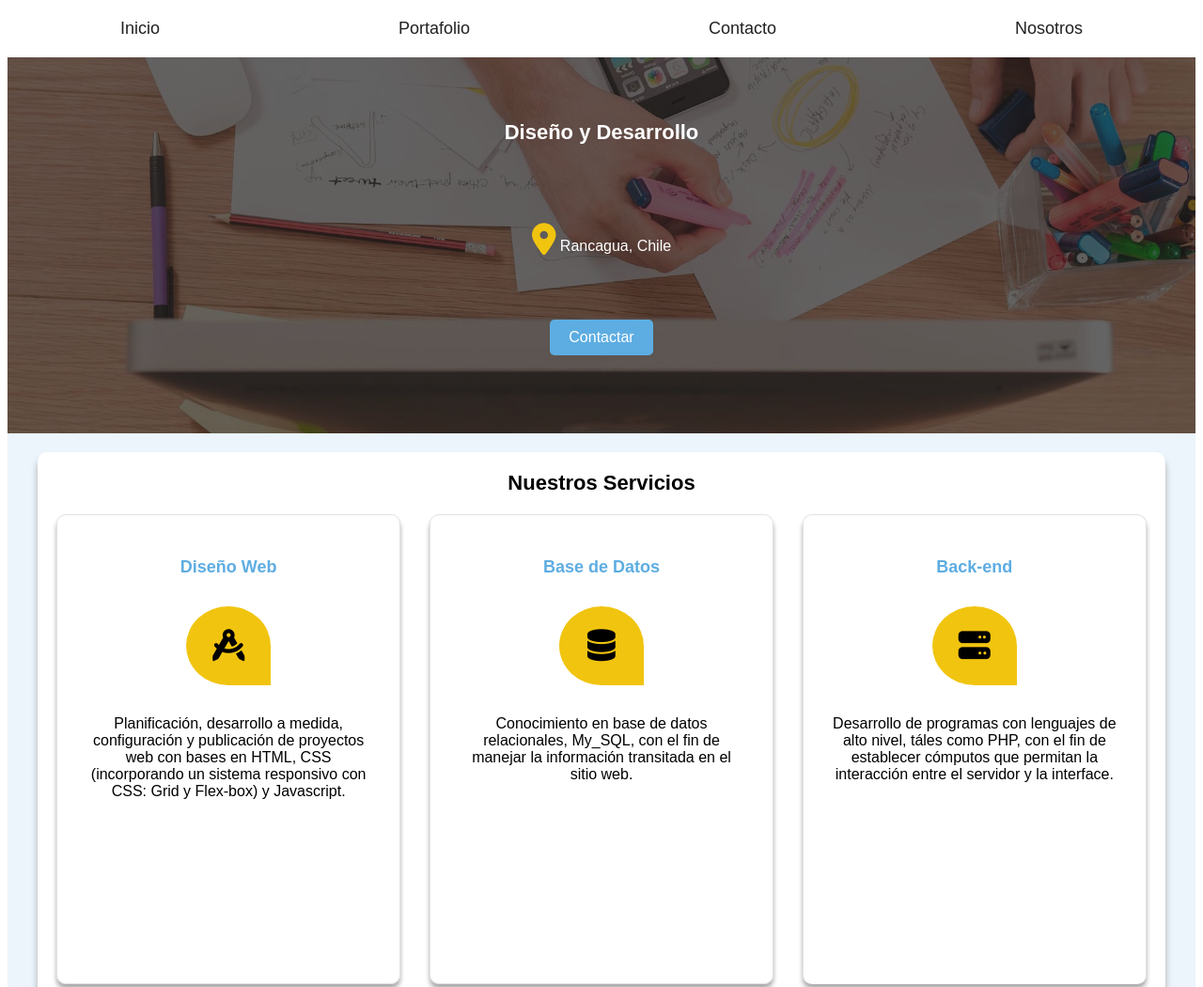
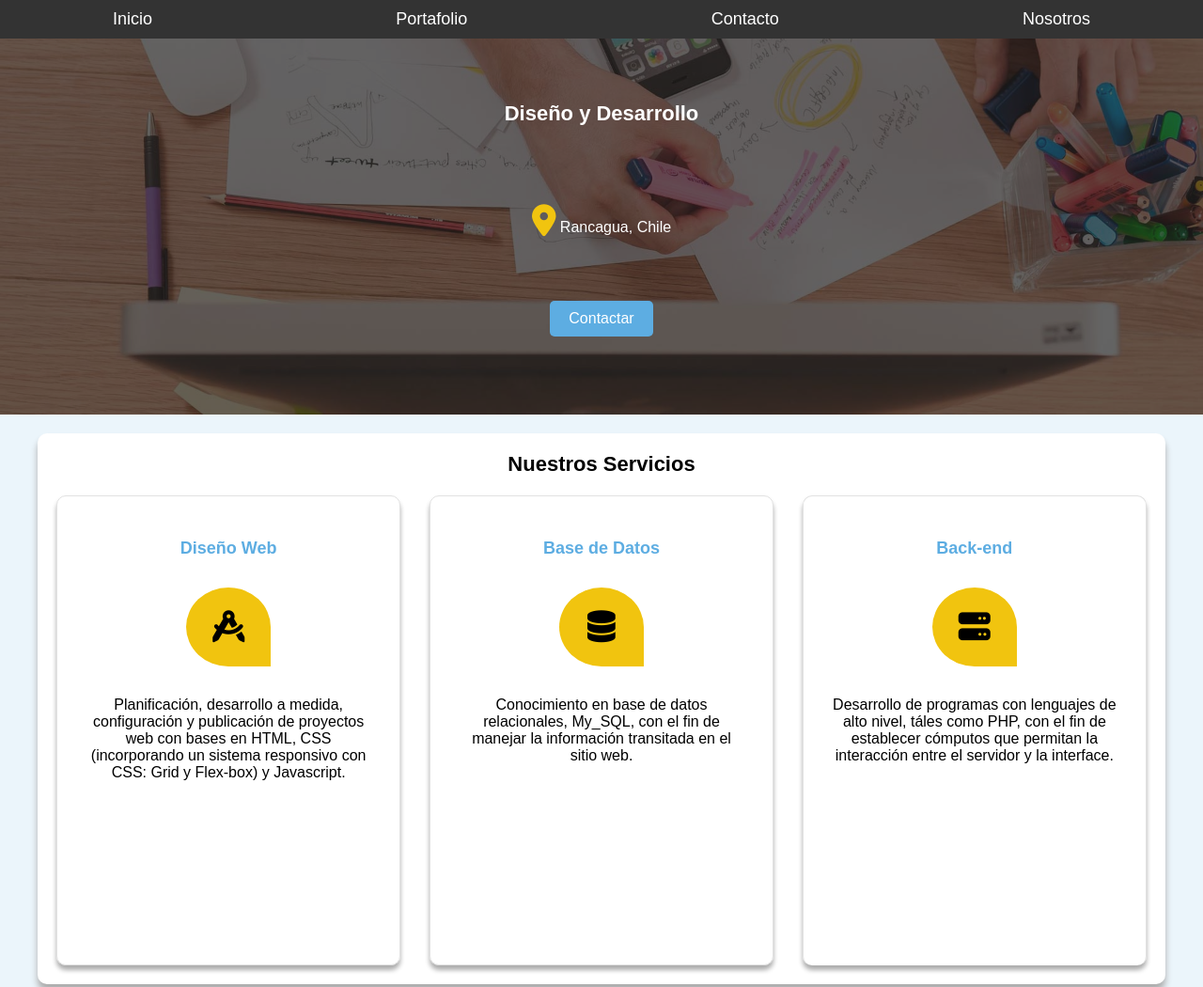
Before and after one commit to juancpereiraap/landing-page, a plain HTML site: page index.html in a window 1280 px wide. Shown: the top 1050 px of the page at 94% size. Drawn offline with Linux system fonts and the light colour scheme.

Commit message:
Update 13-8.     The idea on this update is to polish a little bit simple details about renaiming some classes or eraising some others in order to create a cleaner code.

```diff
--- a/css/style.css
+++ b/css/style.css
@@ -2,6 +2,7 @@
     --oscuro: #212121;
     --primario: #F1C40F;
     --secundario: #5DADE2;
+    --hoverOscuro: #424242;
     --altura-hero: 25rem;
     --altura-hero-desktop: 40rem;
     --fondo: #EBF5FB;
@@ -17,11 +18,13 @@ html{
 }
 body{
     font-family: Arial, Helvetica, sans-serif;
+    margin: 0;
 }
 
 /* Configuraciones generales */
 
 a{
+    display: inline-block;
     text-decoration: none;
     font-size: 1.8rem;
     color: var(--oscuro);
@@ -44,6 +47,8 @@ h2{
     background-color: var(--primario);
     border-radius: 50% 50% 0 50%;
     display: inline-block;
+    padding: 2.5rem;
+    min-width: 9rem;
 
 }
 
@@ -68,10 +73,14 @@ h2{
     flex-direction: column;
     text-align: center;
     padding: 0;
+    background-color: var(--fondo-footer);
+    margin: 0;
 }
 .menu a{
-    display: inline-block;
-    padding: 1rem 2rem;
+    padding: 1.5rem 3rem;
+    border-radius: 0.5rem;
+    transition: all .3s ease;
+    color: white;
 
 }
 @media (min-width:768px){
@@ -86,15 +95,14 @@ h2{
 }
 .menu a:focus{
     background-color: #e1e1e1;
-    background-color: var(--secundario);
-    border-radius: 0.5rem;
+    background-color: var(--hoverOscuro);
     color: white;
 }
 @media (min-width:768px){
     .menu a:hover{
-        background-color: var(--secundario);
-        border-radius: 1rem;
+        background-color: var(--hoverOscuro);;
         color: white;
+        transform: scale(1.05);
     }
     .menu a:focus{
         border-radius: 1rem;
@@ -203,13 +211,6 @@ h2{
     color: var(--secundario);
 }
 
-.sobre-nosotros .icono-nosotros{
-    padding: 3rem 2rem;
-}
-.sobre-nosotros .icono-sencillo{
-    padding: 2.5rem;
-    min-width: 9rem;
-}
 .entrada{
     padding: 3rem;
     border-bottom: 1px solid #e1e1e1;
--- a/index.html
+++ b/index.html
@@ -9,8 +9,8 @@
     <link rel="stylesheet" href="css/style.css">
 </head>
 <body>
-    <header class="encabezado-sitio">
-        <nav class="barra-navegacion">
+    <header>
+        <nav>
             <ul class="menu">
                 <a href="#">Inicio</a>
                 <a href="#">Portafolio</a>
@@ -25,6 +25,7 @@
                 <a href="#">Contactar</a>
             </div>
         </div>
+
     </header>
 
     <main class="contenedor-principal">
```
